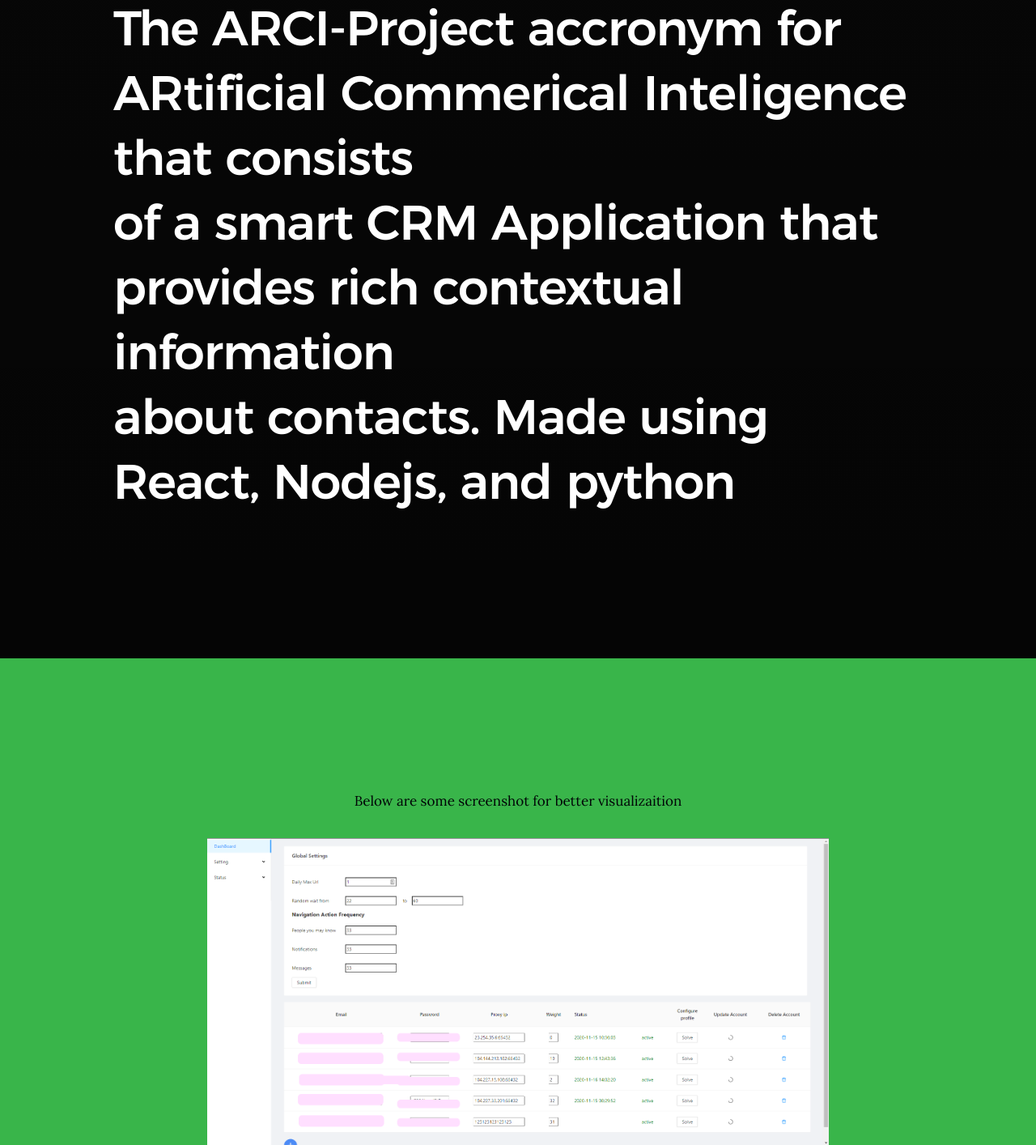
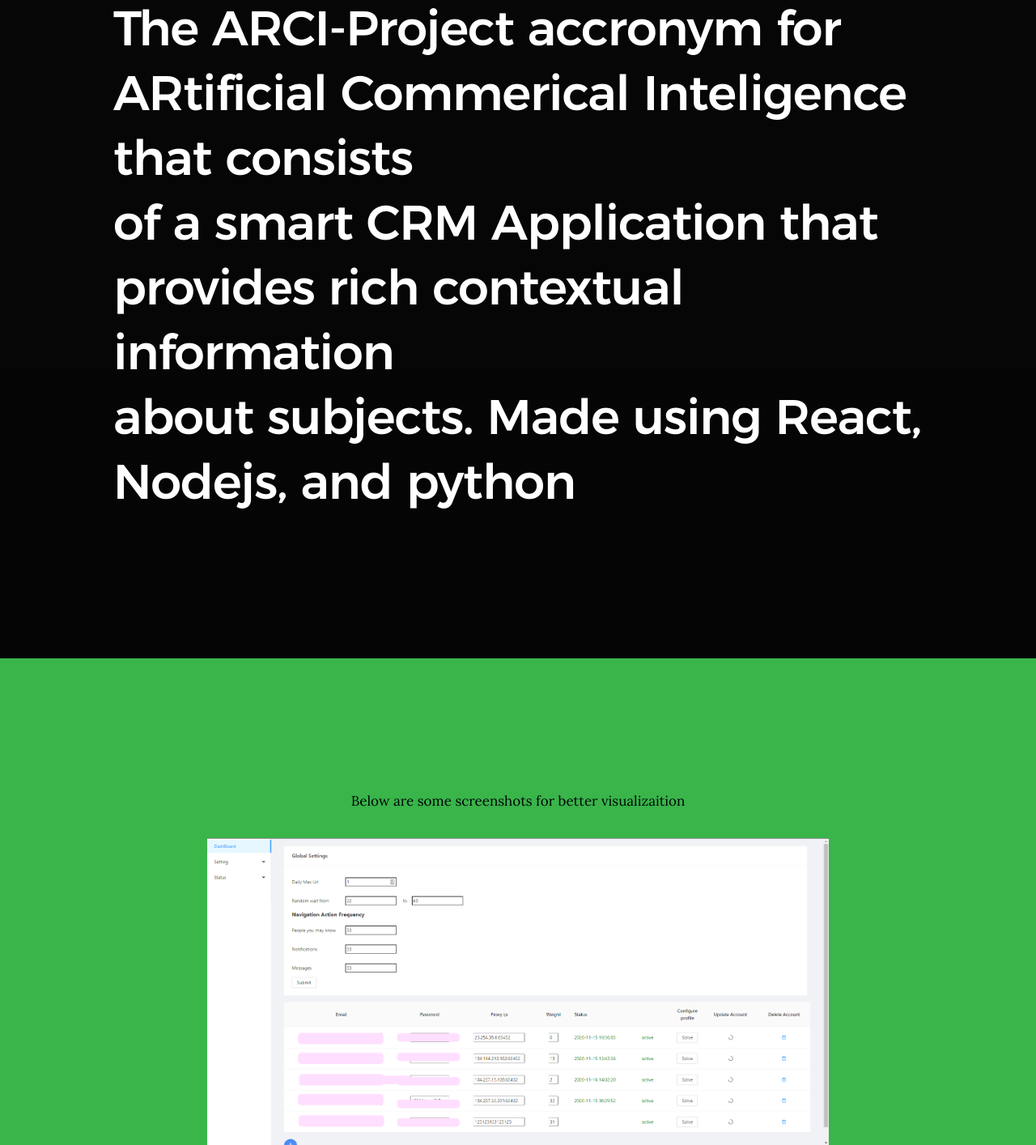
Before and after one commit to salmanahmad10/salman, a PHP site: page /ArciProject.php in a window 1280 px wide. Shown: the part 273-1687 px from the top of the page at 81% size. Run offline with PHP 8.4, Linux system fonts and the light colour scheme; some libraries are stand-ins or nearby versions.

Commit message:
Update ArciProject.php

```diff
--- a/ArciProject.php
+++ b/ArciProject.php
@@ -103,7 +103,7 @@
                 <h1>
                    The ARCI-Project accronym for ARtificial Commerical Inteligence that consists <br>
                     of a smart CRM Application that provides rich contextual information <br>
-                    about contacts. Made using React, Nodejs, and python <br>
+                    about subjects. Made using React, Nodejs, and python <br>
                 </h1>
 
 
@@ -123,7 +123,7 @@
 
     <section style="text-align: center;" id='about' class="s-about">
 
-        <p >Below are some screenshot for better visualizaition</p>
+        <p >Below are some screenshots for better visualizaition</p>
         <img src="images/arci/arci1.jpg" width="60%" alt="" class="">
         <br>
         <img src="images/arci/arci2.jpg" width="60%" alt="" class="">
```
